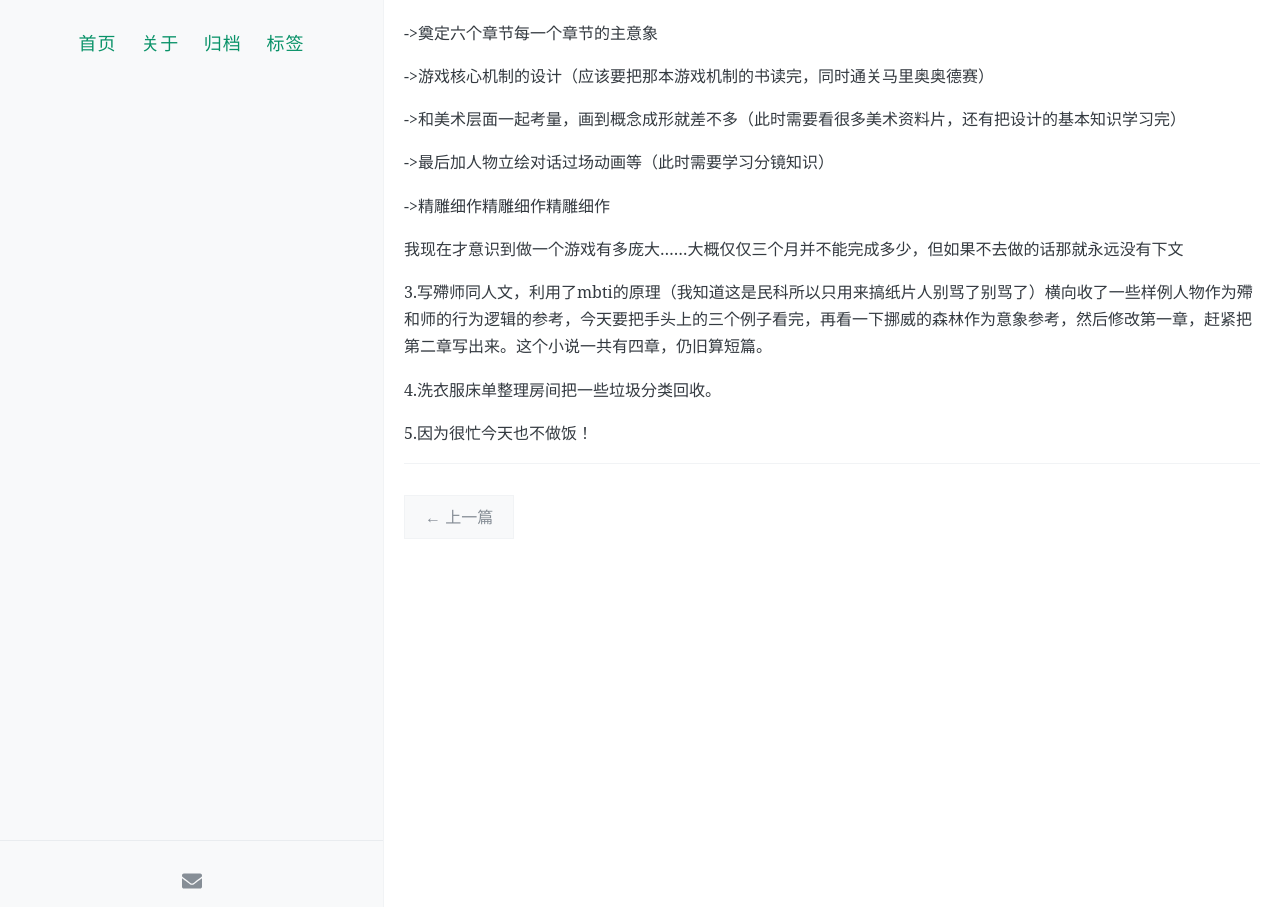
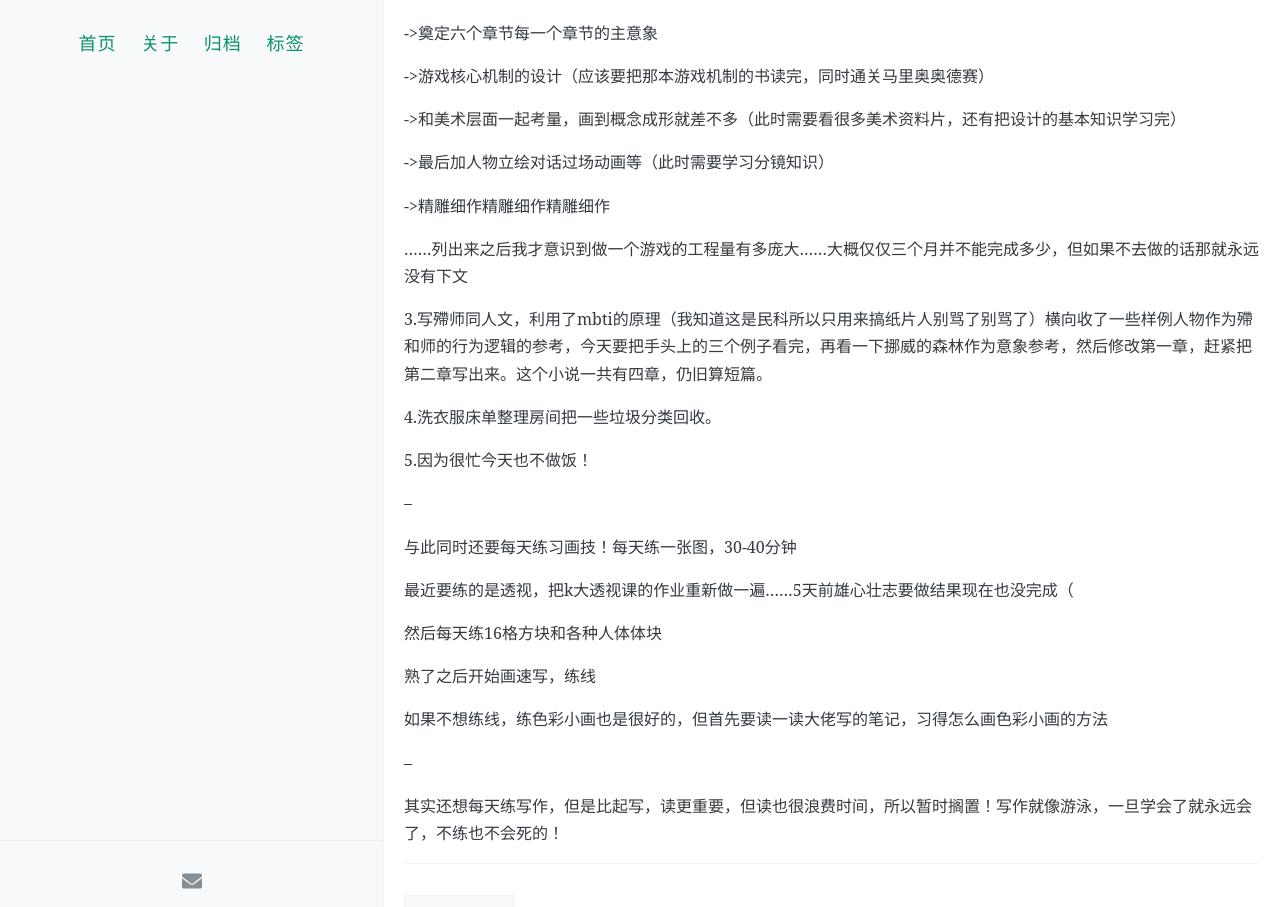
Before and after one commit to YangRiPie/yangripie.github.io, a Jekyll site: the page built from _posts/2020-7-22-日记.md, in a window 1280 px wide and 1400 px high, scrolled down 343 px. Shown: the part 420-1327 px from the top of the window. Built offline with Jekyll 4.4.1, drawn with Linux system fonts in a browser that asks for light colours; comment, search, counter and statistics services are not loaded.

Commit message:
Update 2020-7-22-日记.md

```diff
--- a/_posts/2020-7-22-日记.md
+++ b/_posts/2020-7-22-日记.md
@@ -33,10 +33,26 @@ tags: [日记]
 
 ->精雕细作精雕细作精雕细作
 
-我现在才意识到做一个游戏有多庞大……大概仅仅三个月并不能完成多少，但如果不去做的话那就永远没有下文
+……列出来之后我才意识到做一个游戏的工程量有多庞大……大概仅仅三个月并不能完成多少，但如果不去做的话那就永远没有下文
 
 3.写殢师同人文，利用了mbti的原理（我知道这是民科所以只用来搞纸片人别骂了别骂了）横向收了一些样例人物作为殢和师的行为逻辑的参考，今天要把手头上的三个例子看完，再看一下挪威的森林作为意象参考，然后修改第一章，赶紧把第二章写出来。这个小说一共有四章，仍旧算短篇。
 
 4.洗衣服床单整理房间把一些垃圾分类回收。
 
 5.因为很忙今天也不做饭！
+
+--
+
+与此同时还要每天练习画技！每天练一张图，30-40分钟
+
+最近要练的是透视，把k大透视课的作业重新做一遍……5天前雄心壮志要做结果现在也没完成（
+
+然后每天练16格方块和各种人体体块
+
+熟了之后开始画速写，练线
+
+如果不想练线，练色彩小画也是很好的，但首先要读一读大佬写的笔记，习得怎么画色彩小画的方法
+
+--
+
+其实还想每天练写作，但是比起写，读更重要，但读也很浪费时间，所以暂时搁置！写作就像游泳，一旦学会了就永远会了，不练也不会死的！
```
